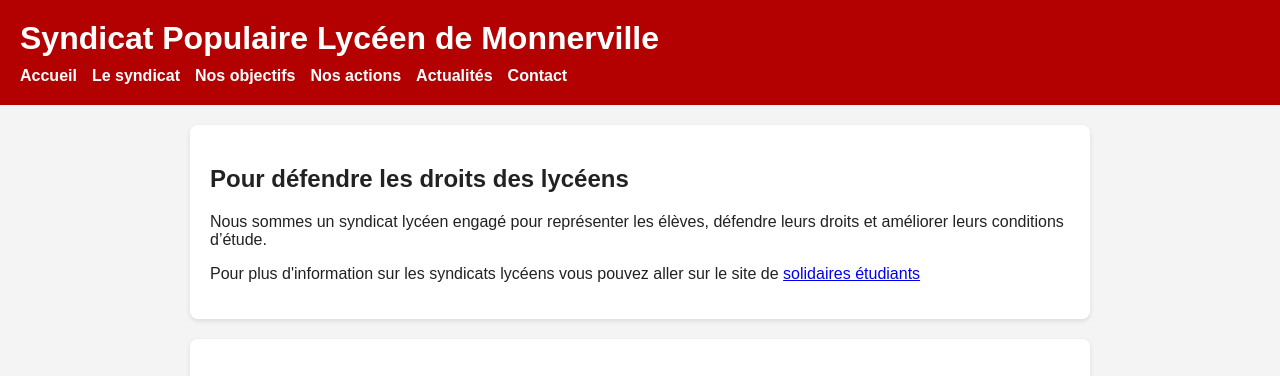
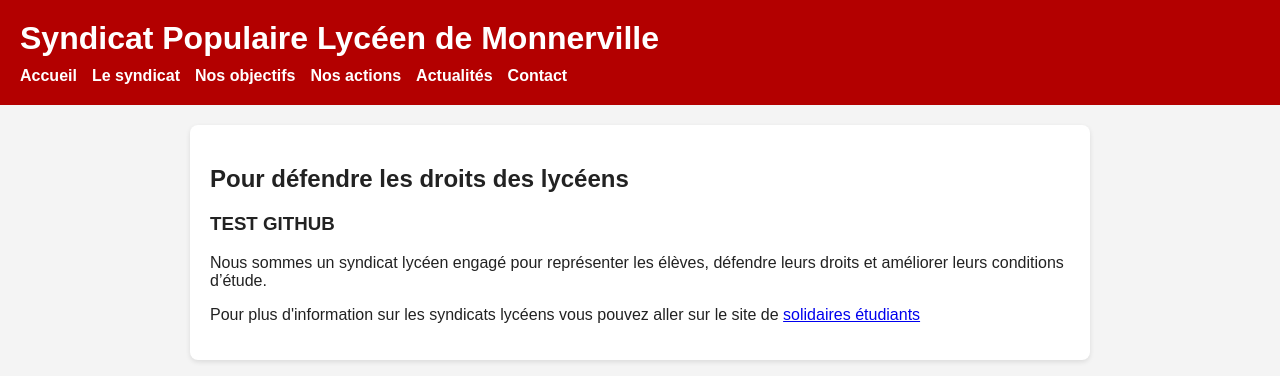
Before and after one commit to splmonnerville-cmyk/SLPM-site, a plain HTML site: page index.html in a window 1280 px wide. Shown: the top 376 px of the page. Drawn offline with Linux system fonts and the light colour scheme.

Commit message:
Update index.html

```diff
--- a/index.html
+++ b/index.html
@@ -21,6 +21,7 @@
 <main>
     <section>
         <h2>Pour défendre les droits des lycéens</h2>
+        <h3>TEST GITHUB</h3>
         <p>
             Nous sommes un syndicat lycéen engagé pour représenter les élèves,
             défendre leurs droits et améliorer leurs conditions d’étude.
```
